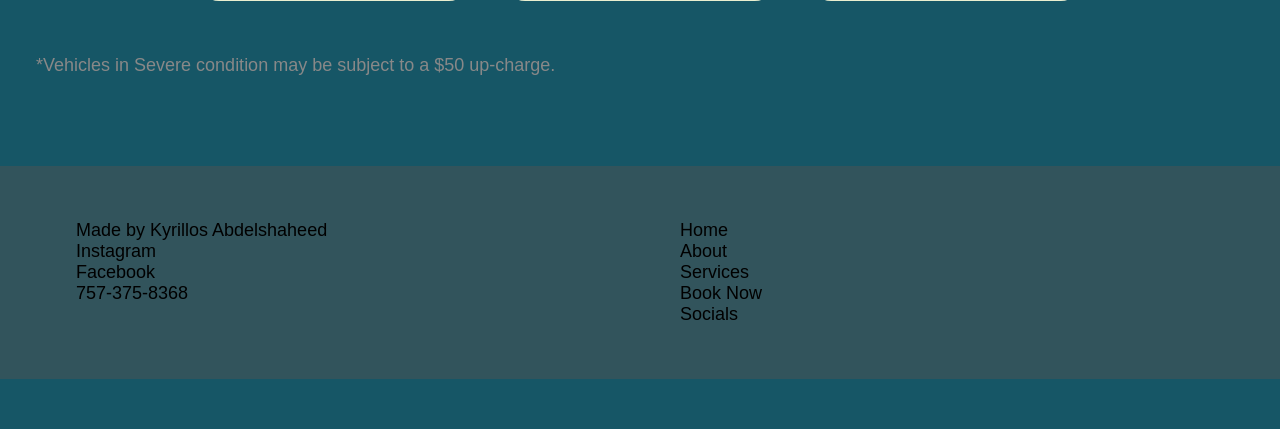
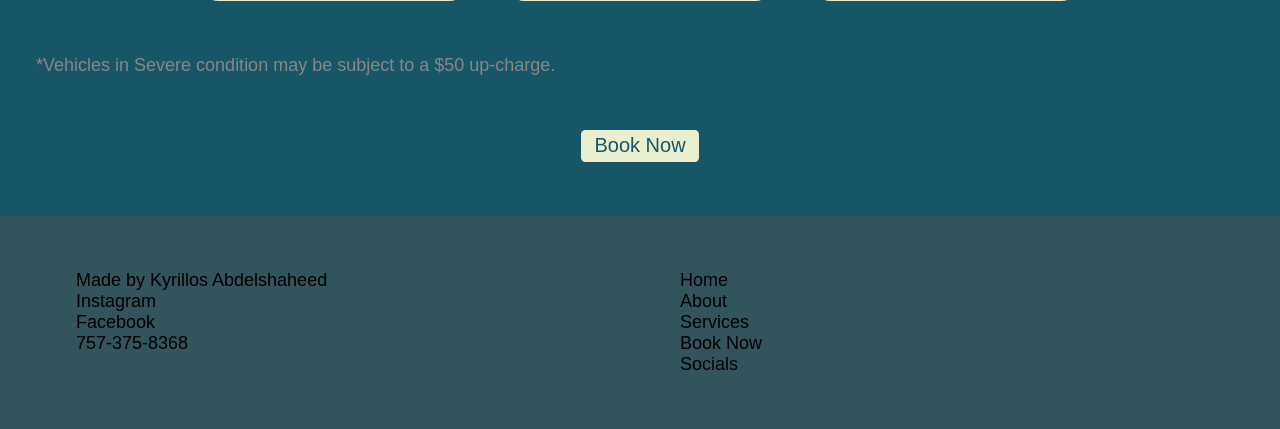
Before and after one commit to GnarlyBros/GnarlyBrosWebsite, a Flask app: page /services/ in a window 1280 px wide. Shown: the part 614-1043 px from the top of the page. Before the commit the page ends 993 px from the top, so only its background shows below. Run offline with Flask 3, Linux system fonts and the light colour scheme.

Commit message:
Button on service section

```diff
--- a/templates/services.html
+++ b/templates/services.html
@@ -85,6 +85,7 @@
             </div>
         </div>
         <p id="warning">*Vehicles in Severe condition may be subject to a $50 up-charge.</p>
+        <button onclick="window.location.href='/booknow/'">Book Now</button>
     </main>
     <footer>
         <div class="footer__left">
```
